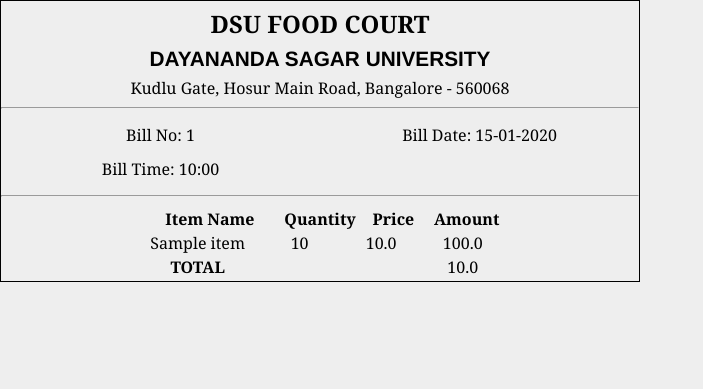
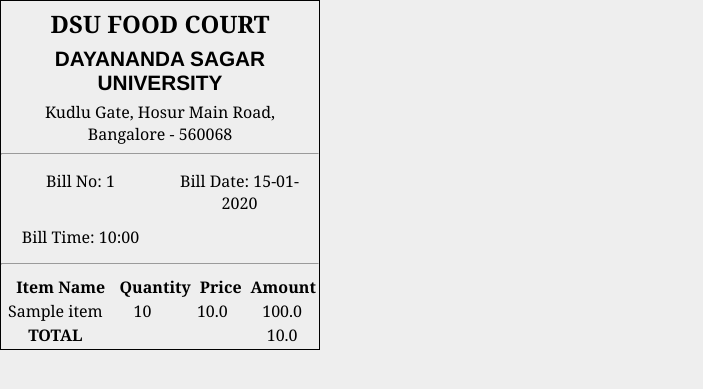
Before and after one commit to NuthanB/BillingSystem, a Flask app: page /print-bill in a window 1280 px wide. Shown: the top 389 px of the page, without its empty margins (0-703 px from the left). Run offline with Flask 3, Linux system fonts and the light colour scheme; tables that the repository leaves empty hold one stand-in row (values such as "Sample post"); some libraries are stand-ins or nearby versions.

Commit message:
adjusting token size for desktop

```diff
--- a/app/static/css/style.css
+++ b/app/static/css/style.css
@@ -539,7 +539,7 @@ h3 {
 
 /* ------------ PRINT BILL ---------------- */
 .print-bill{
-  max-width: 50vw;
+  max-width: 25vw;
   text-align: center;
   font-family: Cambria, Cochin, Georgia, Times, 'Times New Roman', serif;
   border: 1px solid black;
```
